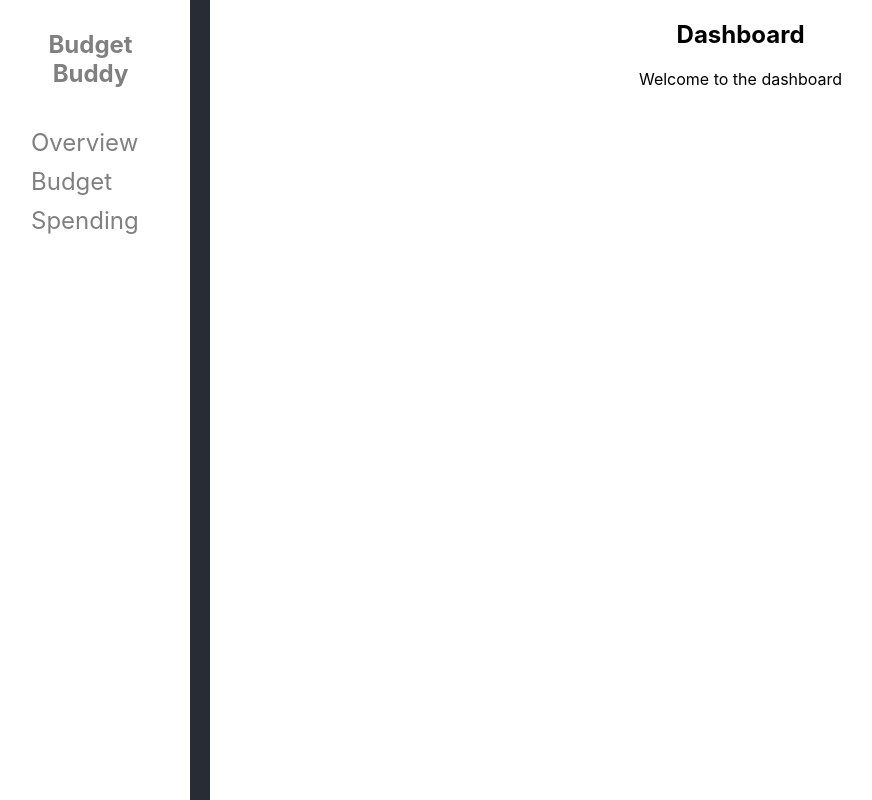
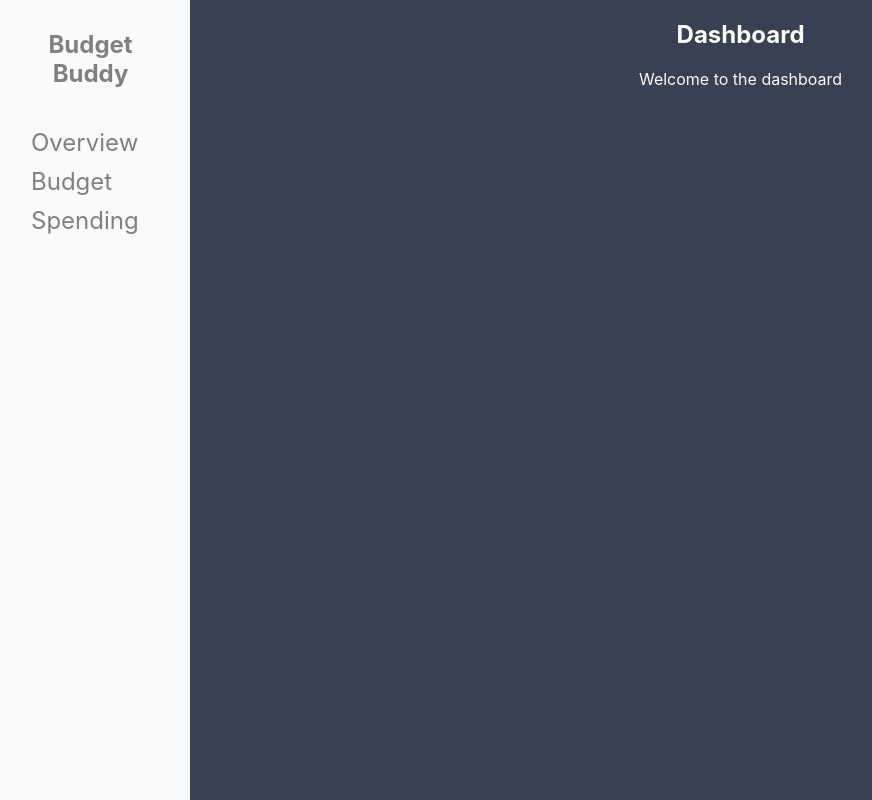
Before and after one commit to kstearn/budget-buddy, a React (Create React App) app: page / in a window 1280 px wide. Shown: the whole page, without its empty margins (9-881 px from the left). Built offline with nearby package versions, Linux system fonts and the light colour scheme.

Commit message:
Change color scheme

```diff
--- a/src/App.css
+++ b/src/App.css
@@ -1,7 +1,7 @@
 html, body {
   height: 100%;
   overflow: hidden;
-  background-color: #282c34;
+  background-color: #374151;
 }
 
 .Layout {
@@ -16,7 +16,7 @@ html, body {
 nav {
   height: 100%;
   width: 15%;
-  background-color: white;
+  background-color: #F9FAFB;
   color: gray;
   padding: 10px 20px;
 }
@@ -39,7 +39,11 @@ nav ul li a {
   font-size: 1.5em;
 }
 
+nav ul li a:hover {
+  border-bottom: 5px solid #A7F3D0;
+}
+
 main {
   width: 100%;
-  background-color: white;
+  color: #F9FAFB;
 }
```
